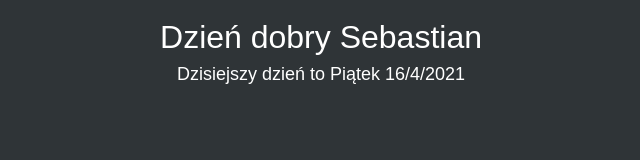
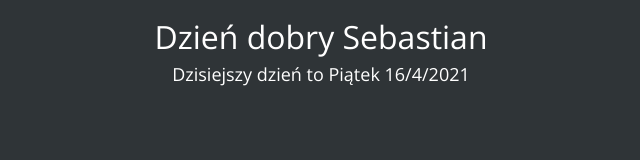
Before and after one commit to wolfort/notion_widget, a plain HTML site: page index.html in a window 1280 px wide. Shown: the whole page, without its empty margins (319-959 px from the left). Drawn offline with nearby package versions, Linux system fonts and the light colour scheme.

Commit message:
Update index.html

```diff
--- a/index.html
+++ b/index.html
@@ -2,8 +2,10 @@
 <head>
     <title>Powitanie</title>
     <style>
+    @import url('https://fonts.googleapis.com/css2?family=Open+Sans&display=swap');
 #lbl {
-    font-family: Sans-Serif;
+    font-family: 'Open Sans', sans-serif;
+    font-weight: 100;
     font-size: xx-large;
     color: #ffffff;
     padding: 5px;
```
